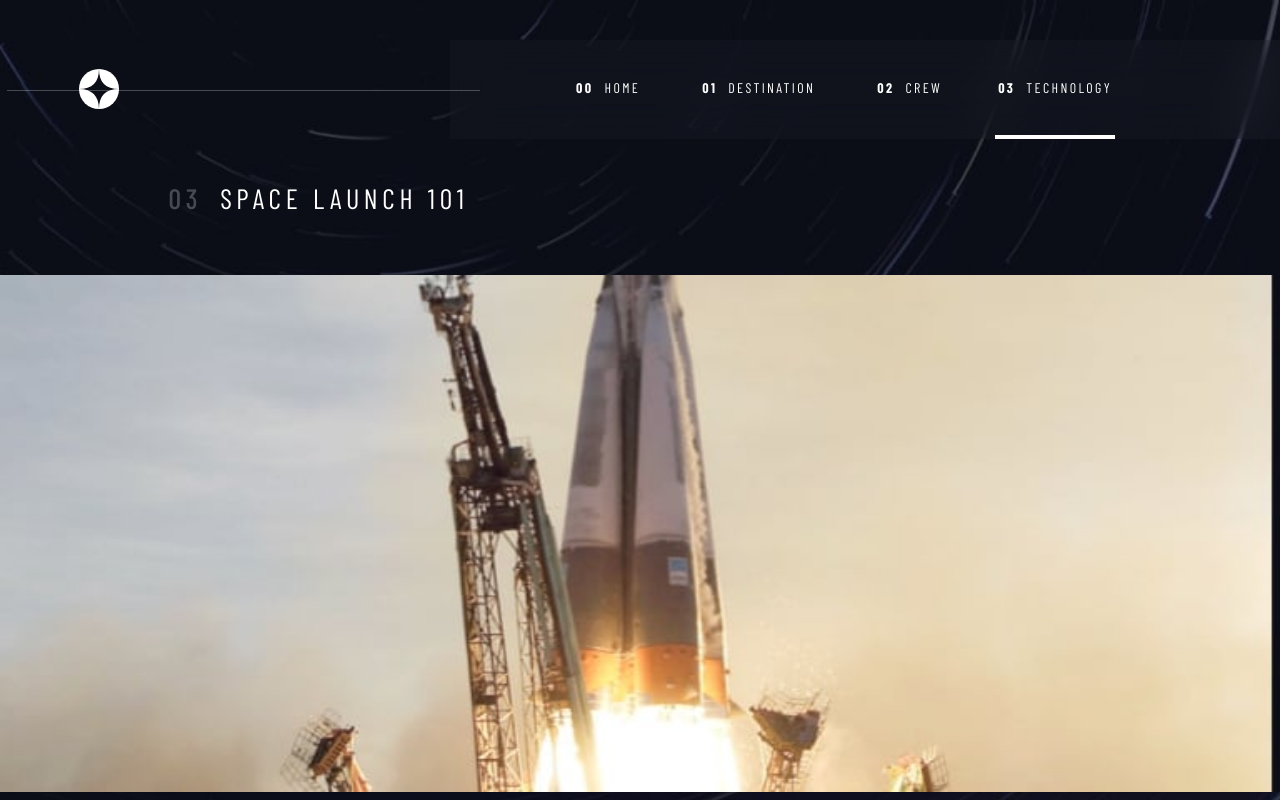
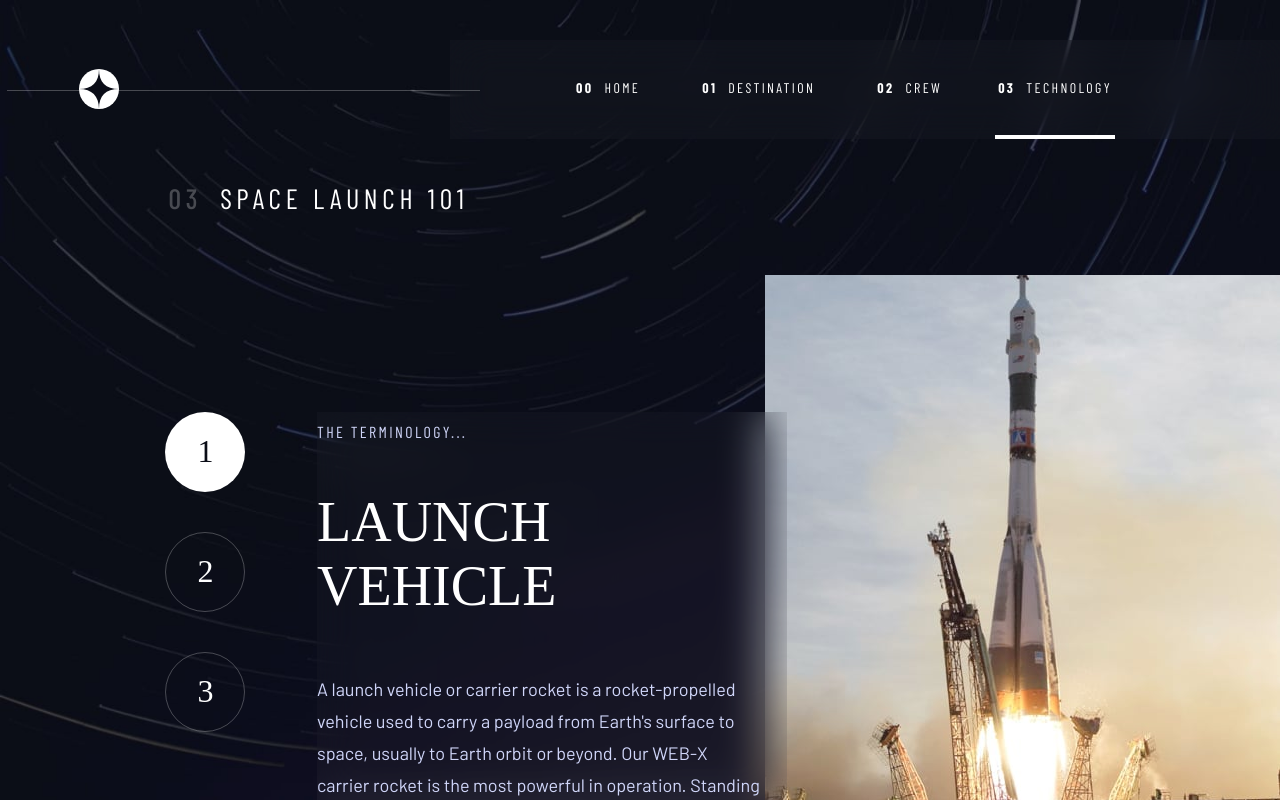
Before and after one commit to Zansuken/space-tourism, a React (Create React App) app: page /technology in a window 1280 px wide. Shown: the top 800 px of the page. Built offline with nearby package versions, Linux system fonts and the light colour scheme; a web font is replaced by a local one.

Commit message:
feat(techno): added responsiveness for desktop

```diff
--- a/src/components/Logo.tsx
+++ b/src/components/Logo.tsx
@@ -1,7 +1,11 @@
+import { NavLink } from "react-router-dom";
+
 function Logo() {
     return (
         <div className="logo">
-            <img src="./assets/shared/logo.svg" alt="logo" />
+            <NavLink to="/">
+                <img src="./assets/shared/logo.svg" alt="logo" />
+            </NavLink>
         </div>
     );
 }
--- a/src/pages/Technology.tsx
+++ b/src/pages/Technology.tsx
@@ -2,6 +2,7 @@ import { useLayoutEffect, useState } from "react";
 import Logo from "../components/Logo";
 import NavMenu from "../components/Nav";
 import datas from "../data/data.json";
+import useWindowDimensions from "../styles/functions/WindowSize";
 
 
 function Technology() {
@@ -12,10 +13,15 @@ function Technology() {
         const name = element.name.replace(/\s/g, '-').toLocaleLowerCase()
         return name
     })
+    const { height, width } = useWindowDimensions();
+
+    let imageType = (width > 768) ? '-portrait.jpg' : '-landscape.jpg';
+
+    let blurEffect = (width >= 769 && width <= 1300)
 
     const technologiesNames = [technologies[0].name, technologies[1].name, technologies[2].name]
     const [selectedTechnology, setSelectedTechnology] = useState(technologiesNames[0])
-    const image = require('../../public/assets/technology/image-' + technologyName[technologyIndex] + '-landscape.jpg')
+    const image = require('../../public/assets/technology/image-' + technologyName[technologyIndex] + imageType)
 
     useLayoutEffect(() => {
         const body = document.querySelector('body')
@@ -23,15 +29,18 @@ function Technology() {
         body.className = 'bg-technology'
     }, [])
 
+
+
     return (
         <>
             <header>
                 <Logo />
                 <NavMenu />
             </header>
+            <h2><span className="number">03</span>SPACE LAUNCH 101</h2>
             <main className="technology">
-                <h2><span className="number">03</span>SPACE LAUNCH 101</h2>
                 <img src={image} alt={technologyName[technologyIndex]} className="technology-img" />
+                <div className="nav-infos-wrapper">
                     <div className="tech-nav">
 
                         <ul>
@@ -55,10 +64,14 @@ function Technology() {
                             }
                         </ul>
                     </div>
-                <div className="infos-wrapper">
+                    <div className="infos-wrapper" style={blurEffect ? {
+                        backdropFilter: "blur(20px)",
+                        background: "#9797970a",
+                    } : undefined}>
                         <span>THE TERMINOLOGY...</span>
                         <h1>{technologies[technologyIndex].name}</h1>
                         <p>{technologies[technologyIndex].description}</p>
+                    </div>
                 </div>
             </main>
         </>
--- a/src/styles/app.scss
+++ b/src/styles/app.scss
@@ -45,13 +45,14 @@ body {
         }
         &.bg-technology {
             background-image: url(../../public/assets/technology/background-technology-tablet.jpg);
+            height: 100%;
+            background-size: cover;
         }
     }
     @media (min-width: 769px) {
         background-image: url(../../public/assets/home/background-home-desktop.jpg);
         background-position: top;
         background-size: cover;
-        height: 100vh;
         &.bg-destinations {
             background-image: url(../../public/assets/destination/background-destination-desktop.jpg);
         }
@@ -62,8 +63,7 @@ body {
         }
         &.bg-technology {
             background-image: url(../../public/assets/technology/background-technology-desktop.jpg);
-            height: 100%;
-
+            height: 100vh;
         }
     }
 }
--- a/src/styles/components/logo.scss
+++ b/src/styles/components/logo.scss
@@ -2,6 +2,7 @@
     width: 40px;
     height: 40px;
     margin: 0;
+    z-index: 15;
     @media (min-width: 376px) {
         padding: 0 0 0 15px;
         width: 48px;
@@ -14,5 +15,6 @@
         width: 40px;
         height: 40px;
         margin: 0;
+        cursor: pointer;
     }
 }
--- /dev/null
+++ b/src/styles/functions/WindowSize.tsx
@@ -0,0 +1,24 @@
+import { useEffect, useState } from "react";
+
+function WindowSize() {
+    const { innerWidth: width, innerHeight: height } = window;
+    return {
+        width,
+        height
+    };
+}
+
+export default function useWindowDimensions() {
+    const [windowDimensions, setWindowDimensions] = useState(WindowSize());
+
+    useEffect(() => {
+        function handleResize() {
+            setWindowDimensions(WindowSize());
+        }
+
+        window.addEventListener('resize', handleResize);
+        return () => window.removeEventListener('resize', handleResize);
+    }, []);
+
+    return windowDimensions;
+}
--- a/src/styles/pages/technology.scss
+++ b/src/styles/pages/technology.scss
@@ -1,19 +1,47 @@
 .technology {
+    @media (min-width: 768px) {
+        display: flex;
+        flex-direction: row-reverse;
+        justify-content: space-between;
+        // padding-left: 165px;
+    }
     .technology-img {
         width: 100vw;
         object-fit: cover;
         object-position: center;
+        @media (min-width: 768px) {
+            width: auto;
+            max-width: 100%;
+            height: auto;
+        }
+    }
+    .nav-infos-wrapper {
+        @media (min-width: 768px) {
+            display: flex;
+            padding-top: 137px;
+            position: relative;
+            left: 165px;
         }
         .tech-nav {
             width: 100vw;
             display: flex;
             justify-content: center;
+            @media (min-width: 768px) {
+                justify-content: right;
+                width: fit-content;
+            }
             ul {
                 display: flex;
                 justify-content: space-between;
                 list-style: none;
                 width: 152px;
                 padding: 0;
+                @media (min-width: 768px) {
+                    flex-direction: column;
+                    justify-content: unset;
+                    gap: 32px;
+                    margin: 0;
+                }
                 input[type='radio'] {
                     appearance: none;
                     width: 40px;
@@ -22,6 +50,10 @@
                     border: rgba(255, 255, 255, 0.250) 1px solid;
                     border-radius: 50%;
                     cursor: pointer;
+                    @media (min-width: 768px) {
+                        width: 80px;
+                        height: 80px;
+                    }
                     &:checked {
                         background: white;
                         + label {
@@ -35,6 +67,12 @@
                     left: -50%;
                     top: calc(-50% + 0.5em);
                     cursor: pointer;
+                    @media (min-width: 768px) {
+                        font-size: 32px;
+                        line-height: 37px;
+                        left: calc(-25% - 0.3em);
+                        top: calc(-50% + 0.45em);
+                    }
                 }
             }
         }
@@ -64,17 +102,30 @@
                 margin-top: 16px;
             }
             @media (min-width: 768px) {
+                width: 470px;
+                height: 390px;
+                margin: 0;
                 span {
                     font-size: 16px;
-                line-height: 19px;
+                    line-height: 19.2px;
+                    text-align: left;
+                    margin-bottom: 11px;
                 }
                 h1 {
-                font-size: 40px;
-                line-height: 46px;
+                    font-size: 56px;
+                    line-height: 64.18px;
+                    text-align: left;
                 }
                 p {
-                padding: 0 155px;
+                    padding: 0;
+                    margin-top: 17px;
+                    text-align: left;
+                    font-size: 18px;
+                    line-height: 32px;
+                    max-width: 444px;
                 }
             }
         }
     }
+
+}
```
Lines whose indentation alone changed are shown as unchanged.
